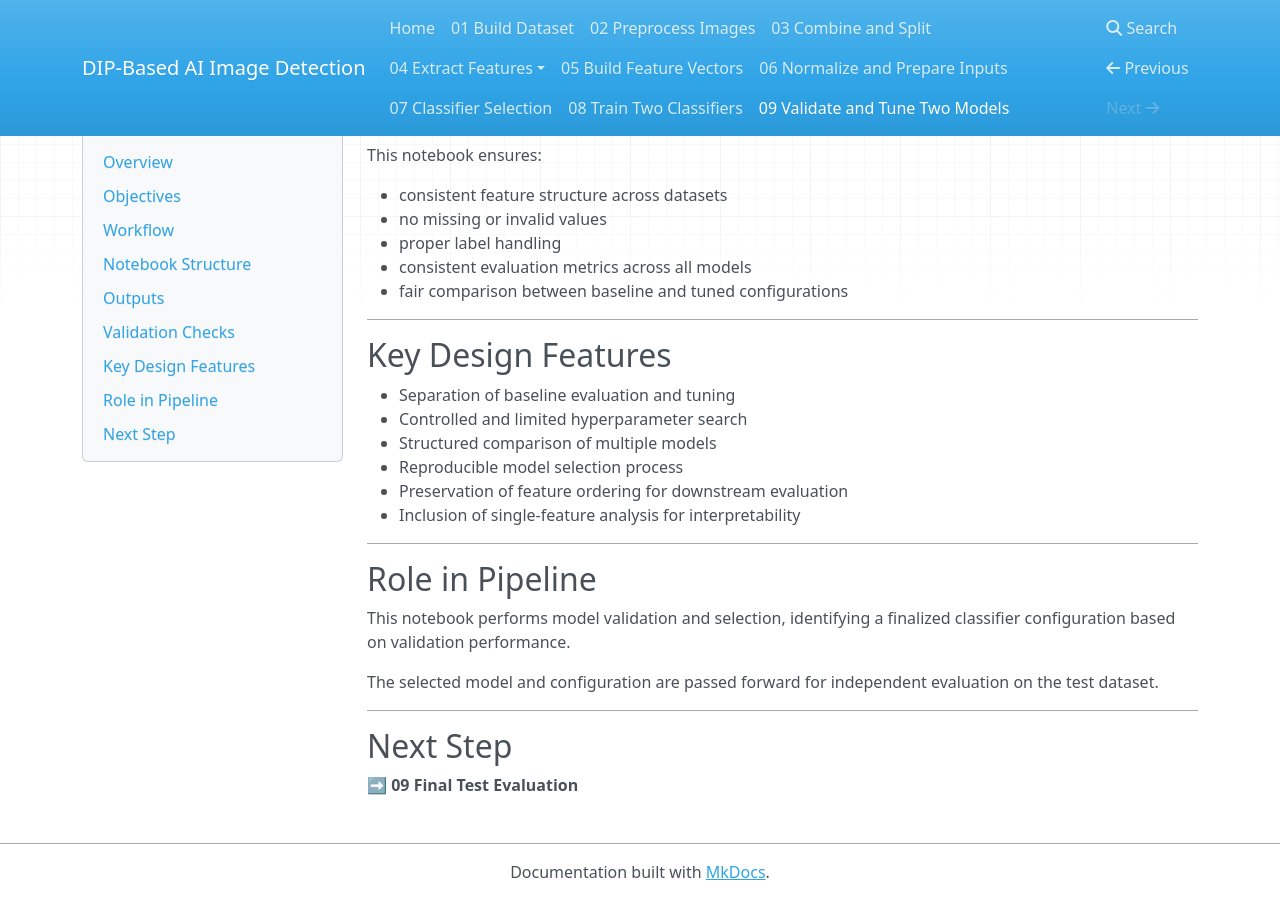
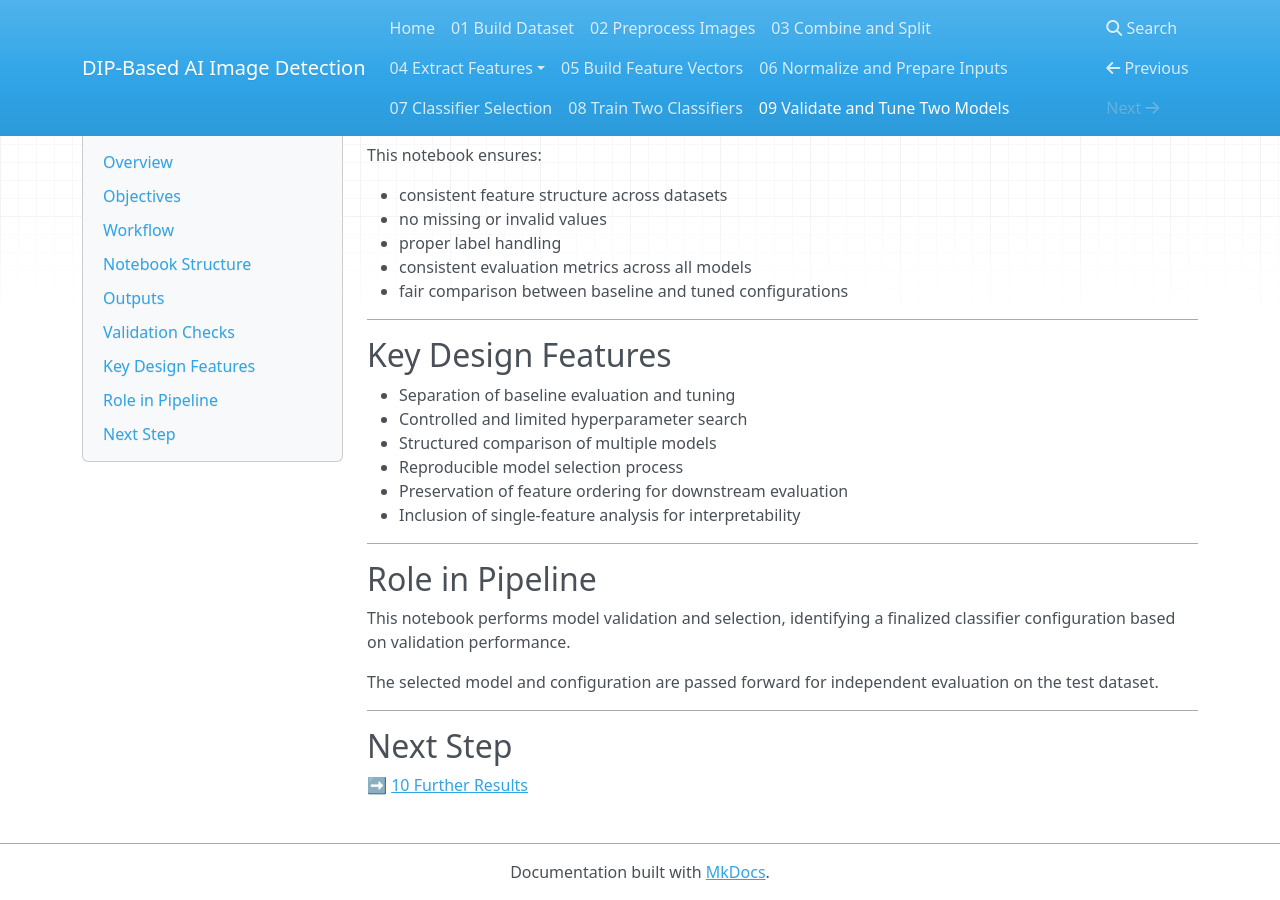
Before and after one commit to pgailinas/dip-ai-image-detection, an MkDocs documentation site: the page built from docs/09_Validate_Tune_Two_Models.md, in a window 1280 px wide and 900 px high, scrolled down 3287 px. Built offline with MkDocs 1.6.1, drawn with Linux system fonts in a browser that asks for light colours; nearby versions of some CDN libraries.

Commit message:
Update 09_Validate_Tune_Two_Models.md

```diff
--- a/docs/09_Validate_Tune_Two_Models.md
+++ b/docs/09_Validate_Tune_Two_Models.md
@@ -196,4 +196,4 @@ The selected model and configuration are passed forward for independent evaluati
 
 ## Next Step
 
-➡️ **09 Final Test Evaluation**
+➡️ [10 Further Results](10_Further_Results.md)
```
